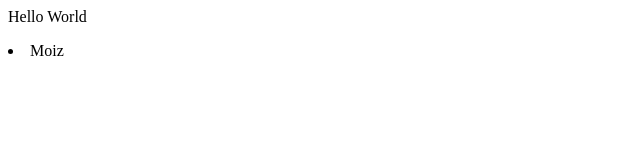
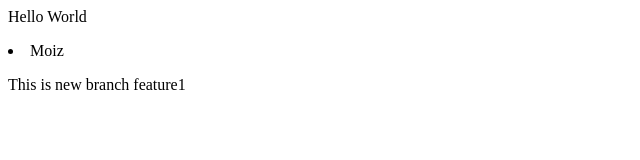
Before and after one commit to moizahmadshaikh/testing1github, a plain HTML site: page index.html in a window 1280 px wide. Shown: the whole page, without its empty margins (0-640 px from the left). Drawn offline with Linux system fonts and the light colour scheme.

Commit message:
added new feature1

```diff
--- a/index.html
+++ b/index.html
@@ -2,3 +2,5 @@
 </p>
 
 <li>Moiz</li>
+
+<p>This is new branch feature1</p>
```
